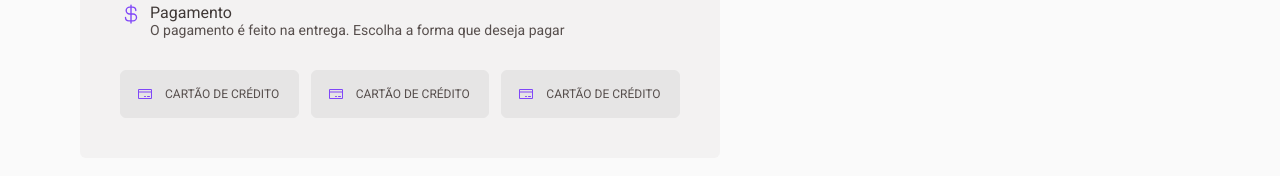
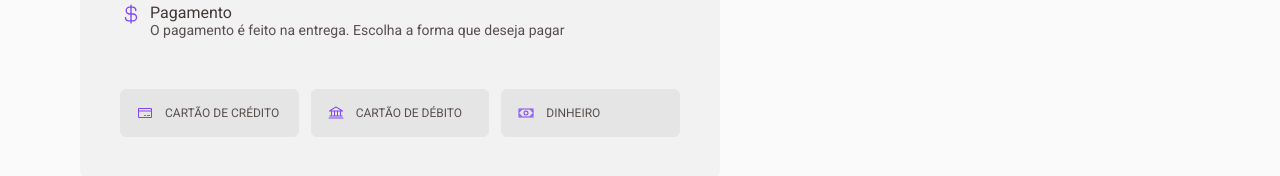
Before and after one commit to DJeanS03/Coffee-Delivery---ignite, a React (Vite) app: page /checkout in a window 1280 px wide. Shown: the part 596-772 px from the top of the page. Built offline with nearby package versions, Linux system fonts and the light colour scheme; no server answers.

Commit message:
fix form validation

```diff
--- a/src/pages/Checkout/components/CheckoutForm/PaymentMethodOptions.tsx
+++ b/src/pages/Checkout/components/CheckoutForm/PaymentMethodOptions.tsx
@@ -1,12 +1,40 @@
+import { Bank, CreditCard, Money } from "@phosphor-icons/react";
 import { PaymentMethodInput } from "../PaymentMethodInput";
 import { PaymentMethodOptionsContainer } from "./styles";
+import { useFormContext } from 'react-hook-form'
+
+const paymentMethods = {
+  credit_card: {
+    label: "Cartão de Crédito",
+    icon: <CreditCard size={16} />,
+  },
+  debit_card: {
+    label: "Cartão de Débito",
+    icon: <Bank size={16} />,
+  },
+  money: {
+    label: "Dinheiro",
+    icon: <Money size={16} />,
+  },
+};
 
 export function PaymentMethodOptions() {
-    return (
-        <PaymentMethodOptionsContainer>
-            <PaymentMethodInput />
-            <PaymentMethodInput />
-            <PaymentMethodInput />
-        </PaymentMethodOptionsContainer>
-    )
+    const{ register, formState: { errors } } = useFormContext()
+    const paymentMethodsError = errors?.paymentMethod?.message as unknown as string
+
+  return (
+    <PaymentMethodOptionsContainer>
+      {Object.entries(paymentMethods).map(([key, { label, icon }]) => (
+        <PaymentMethodInput
+          key={label}
+          id={key}
+          icon={icon}
+          value={key}
+          label={label}
+          {...register("paymentMethod")}
+        />
+      ))}
+      {paymentMethodsError && <p> {paymentMethodsError} </p>}
+    </PaymentMethodOptionsContainer>
+  );
 }
--- a/src/pages/Checkout/components/CheckoutForm/styles.ts
+++ b/src/pages/Checkout/components/CheckoutForm/styles.ts
@@ -46,4 +46,10 @@
   display: grid;
   grid-template-columns: repeat(3, 1fr);
   gap: 0.75rem;
+
+  > p {
+    grid-column: span 3;
+    color: ${({ theme }) => theme.colors["base-error"]};
+    font-size: ${({ theme }) => theme.textSizes["text-regular-s"]};
+  }
 `;
--- a/src/pages/Checkout/components/PaymentMethodInput/index.tsx
+++ b/src/pages/Checkout/components/PaymentMethodInput/index.tsx
@@ -1,11 +1,25 @@
-import { PaymentMethodInputContainer } from "./styles";
-import { CreditCard } from "@phosphor-icons/react";
+import { InputHTMLAttributes, ReactNode, forwardRef } from "react";
+import { PaymentMethodInputContainer, ContentContainer } from "./styles";
 
-export function PaymentMethodInput() {
+type PaymentMethodsInputProps = InputHTMLAttributes<HTMLInputElement> & {
+  icon: ReactNode;
+  label: string;
+};
+
+export const PaymentMethodInput = forwardRef<
+  HTMLInputElement,
+  PaymentMethodsInputProps
+>(({ id, icon, label, ...props }, ref) => {
   return (
     <PaymentMethodInputContainer>
-      <CreditCard size={16} />
-      Cartão de Crédito
+      <input id={id} type="radio" {...props} name="paymentMethod" ref={ref}/>
+
+      <label htmlFor={id}>
+        <ContentContainer>
+          {icon}
+          {label}
+        </ContentContainer>
+      </label>
     </PaymentMethodInputContainer>
   );
-}
+});
--- a/src/pages/Checkout/components/PaymentMethodInput/styles.ts
+++ b/src/pages/Checkout/components/PaymentMethodInput/styles.ts
@@ -1,6 +1,24 @@
-import styled from "styled-components";
+import styled, { css } from "styled-components";
 
 export const PaymentMethodInputContainer = styled.div`
+  input {
+    visibility: hidden;
+    appearance: none;
+  }
+
+  input:checked + label div {
+    ${({ theme }) => css`
+      background: ${theme.colors["brand-purple-light"]};
+      border-color: ${theme.colors["brand-purple"]};
+
+      &:hover {
+        background: ${theme.colors["brand-purple-light"]};
+      }
+    `}
+  }
+`;
+
+export const ContentContainer = styled.div`
   padding: 0 1rem;
   background: ${({ theme }) => theme.colors["base-button"]};
   color: ${({ theme }) => theme.colors["base-text"]};
--- a/src/pages/Checkout/index.tsx
+++ b/src/pages/Checkout/index.tsx
@@ -4,6 +4,12 @@
 import * as zod from "zod";
 import { zodResolver } from "@hookform/resolvers/zod";
 import { useForm, FormProvider } from "react-hook-form";
+
+enum PaymentMethods {
+  credit_card = "credit_card",
+  debit_card = " debit_card",
+  money = "money",
+}
 
 const confirmOrderFormValidationSchema = zod.object({
   cep: zod.string().min(1, "Informe o CEP"),
@@ -12,6 +18,11 @@
   neighborhood: zod.string().min(1, "Informe o bairro"),
   city: zod.string().min(1, "Informe a cidade"),
   UF: zod.string().min(1, "Informe a UF"),
+  paymentMethod: zod.nativeEnum(PaymentMethods, {
+    errorMap: () => {
+      return { message: "Informe o método de pagamento" }
+    }
+  })
 });
 
 export type OrderData = zod.infer<typeof confirmOrderFormValidationSchema>
```
